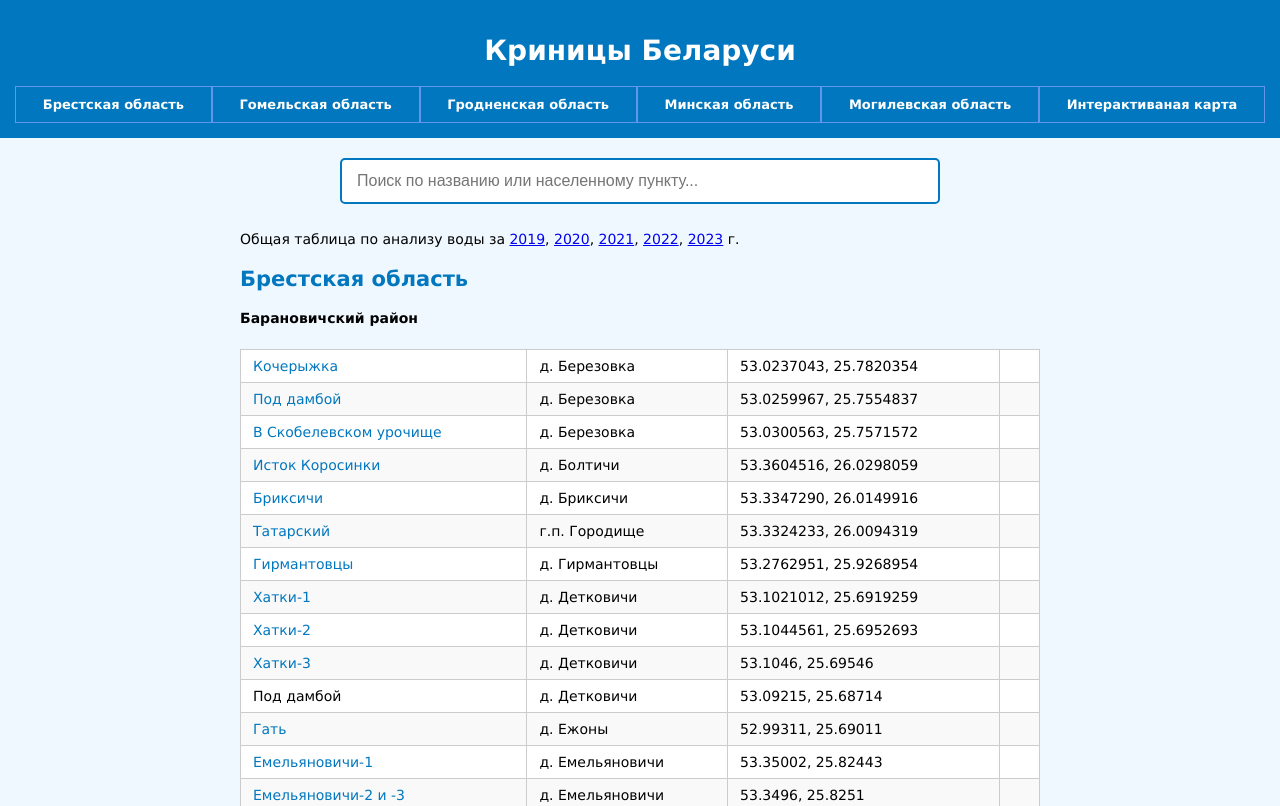
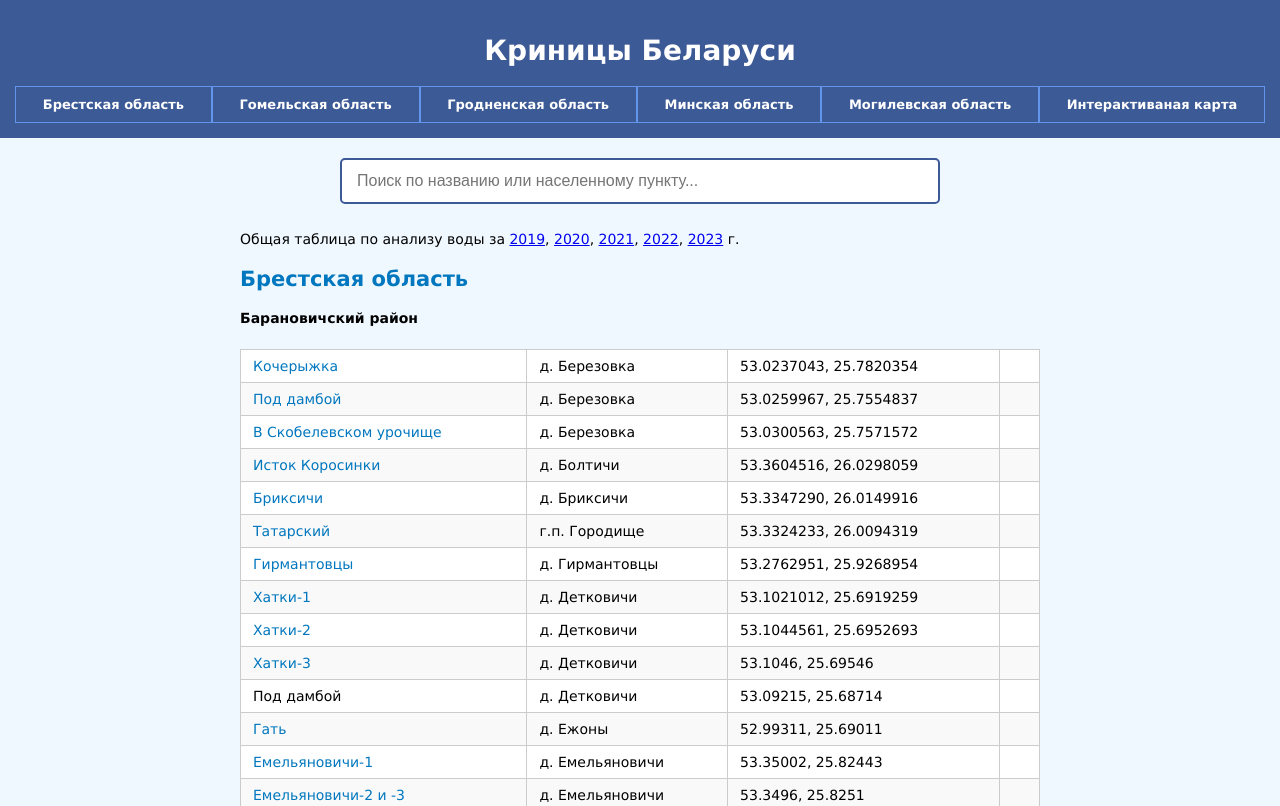
Before and after one commit to krinicibel/krinicibel.github.io, a plain HTML site: page index.html in a window 1280 px wide. Shown: the top 806 px of the page. Drawn offline with Linux system fonts and the light colour scheme.

Commit message:
Add files via upload

```diff
--- a/styles.css
+++ b/styles.css
@@ -7,14 +7,14 @@ body {
 }
 
 header {
-    background-color: #0077be;
+    background-color: #3c5a96;
     color: #fff;
     padding: 15px;
     text-align: center;
 }
 
 footer {
-    background-color: #0077be;
+    background-color: #3c5a96;
     color: #ffffff;
     padding: 20px;
     text-align: center;
@@ -42,7 +42,7 @@ main {
     width: 100%;
     max-width: 600px;
     padding: 12px 15px;
-    border: 2px solid #0077be;
+    border: 2px solid #3c5a96;
     border-radius: 5px;
     font-size: 16px;
     box-sizing: border-box;
@@ -71,7 +71,7 @@ img {
 }
 
 nav {
-    background-color: #0077be;
+    background-color: #3c5a96;
     width: 100%;
 }
 
@@ -96,7 +96,7 @@ ul.mmenuu > li > a {
     text-decoration: none;
     font-weight: bold;
     text-align: center;
-    background-color: #0077be;
+    background-color: #3c5a96;
     border: 1px solid #6495ED;
     font-size: 13px;
 }
@@ -111,7 +111,7 @@ ul.ssubmenuu {
     left: 0;
     width: 100%;
     display: none;
-    background-color: #0077be;
+    background-color: #3c5a96;
     z-index: 1000;
     padding: 0;
     list-style: none;
```
